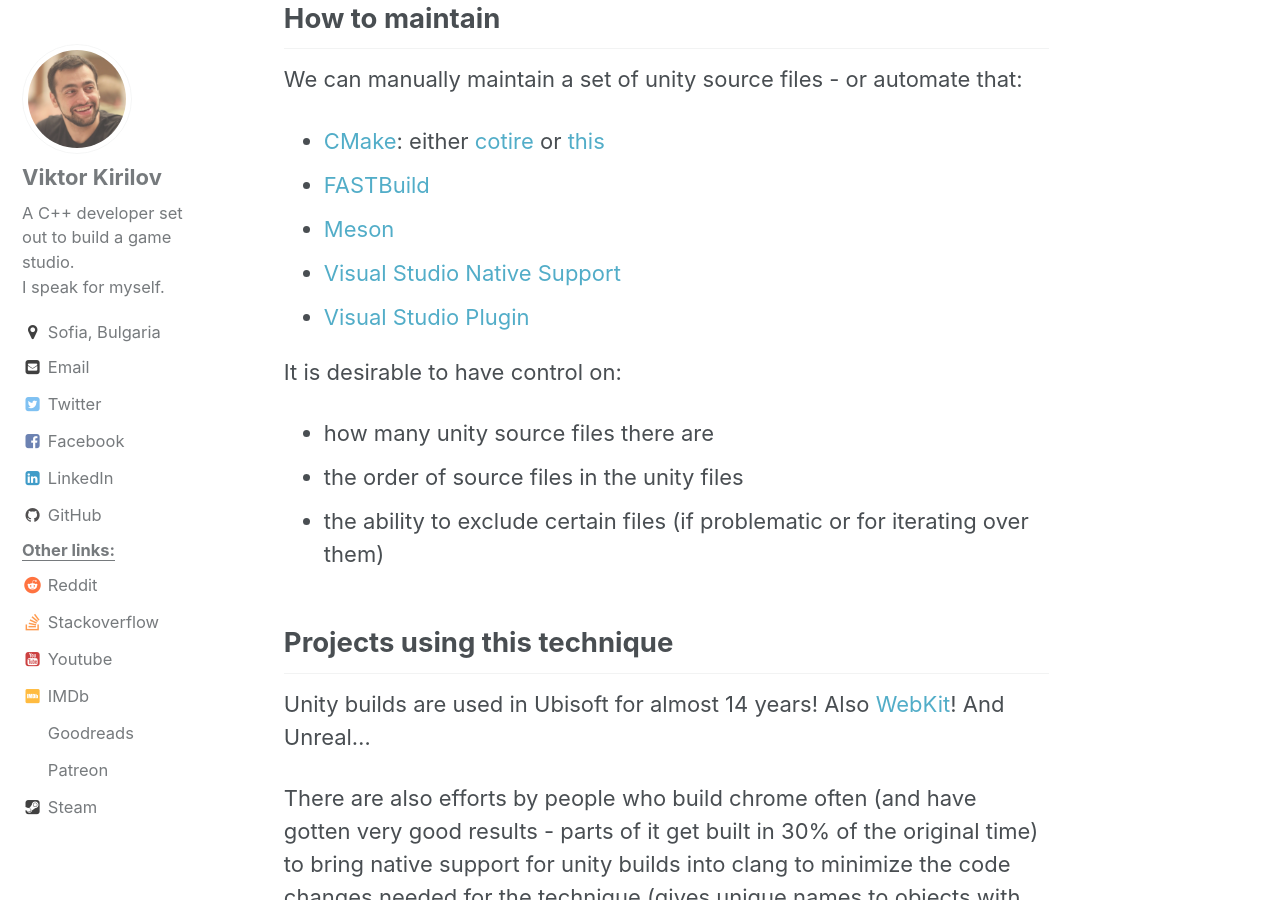
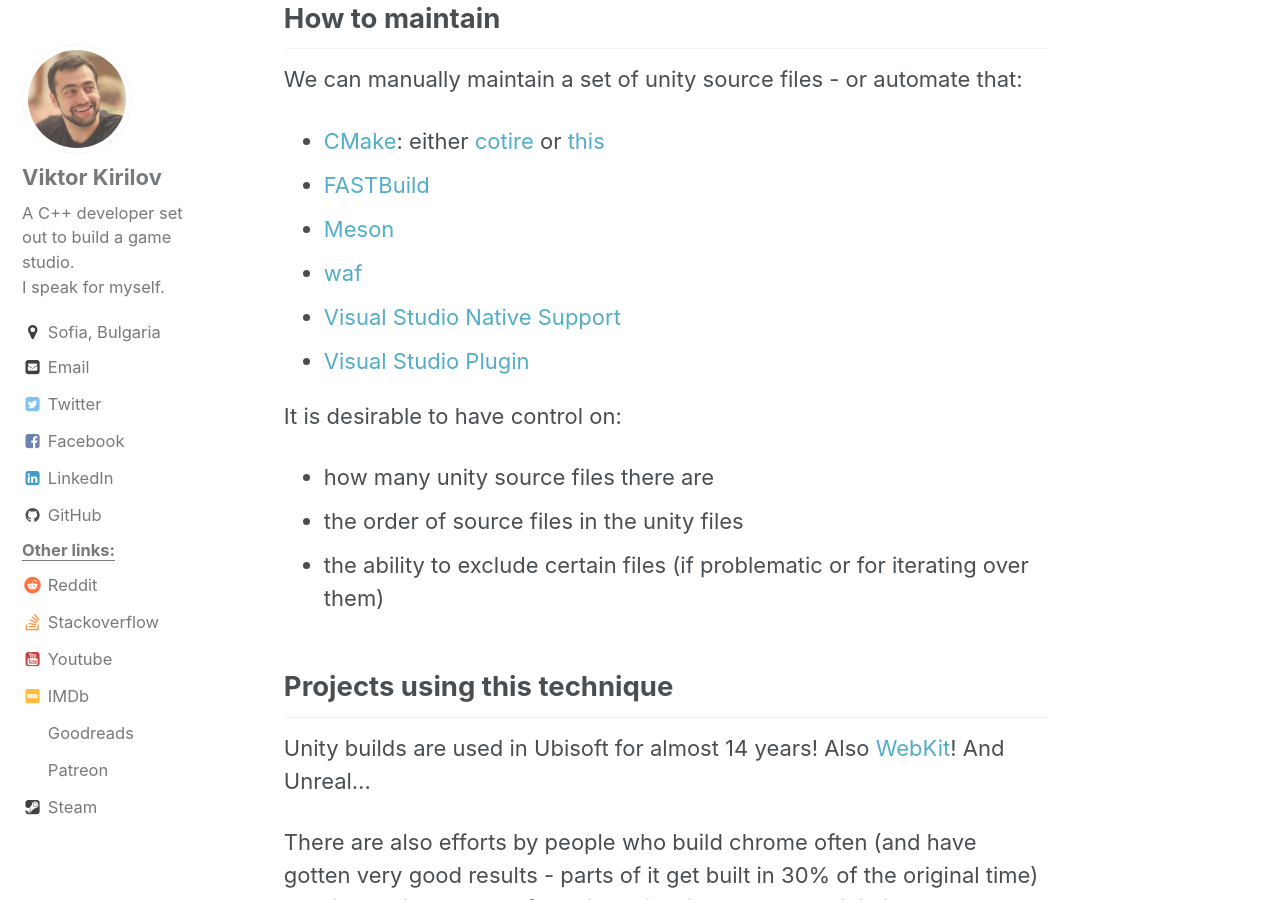
Before and after one commit to onqtam/onqtam.github.io, a Jekyll site: the page built from _posts/2018-07-07-unity-builds.md, in a window 1280 px wide and 900 px high, scrolled down 7216 px. Built offline with Jekyll 4.4.1, drawn with Linux system fonts in a browser that asks for light colours; comment, search, counter and statistics services are not loaded.

Commit message:
Update 2018-07-07-unity-builds.md

```diff
--- a/_posts/2018-07-07-unity-builds.md
+++ b/_posts/2018-07-07-unity-builds.md
@@ -150,6 +150,7 @@
 - [CMake](https://en.wikipedia.org/wiki/CMake): either [cotire](https://github.com/sakra/cotire) or [this](http://kecsapblog.blogspot.com/2016/03/unity-build-macro-for-cmake.html)
 - [FASTBuild](http://www.fastbuild.org/docs/functions/unity.html)
 - [Meson](http://mesonbuild.com/Unity-builds.html#unity-builds)
+- [waf](https://gitlab.com/ita1024/waf/blob/master/waflib/extras/unity.py)
 - [Visual Studio Native Support](https://blogs.msdn.microsoft.com/vcblog/2018/07/02/support-for-unity-jumbo-files-in-visual-studio-2017-15-8-experimental/)
 - [Visual Studio Plugin](https://marketplace.visualstudio.com/items?itemName=Trass3r.RudeBuild)
 
```
